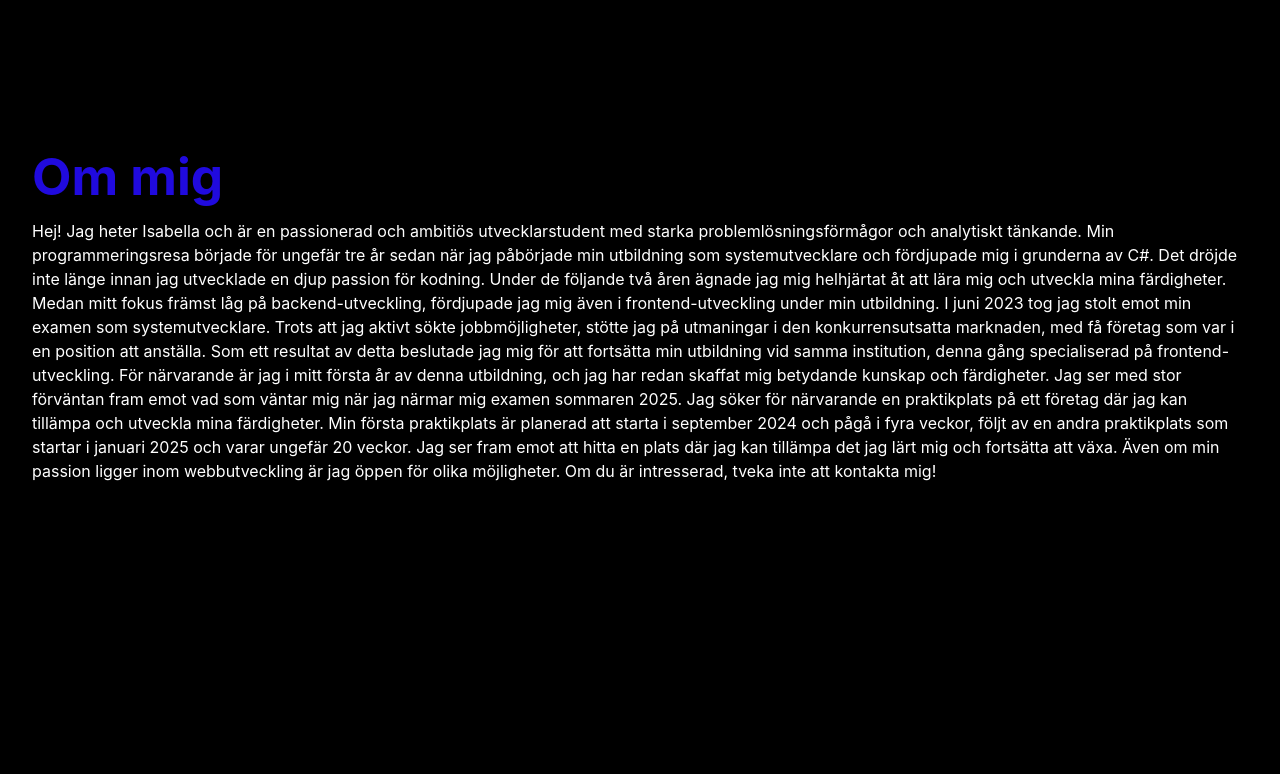
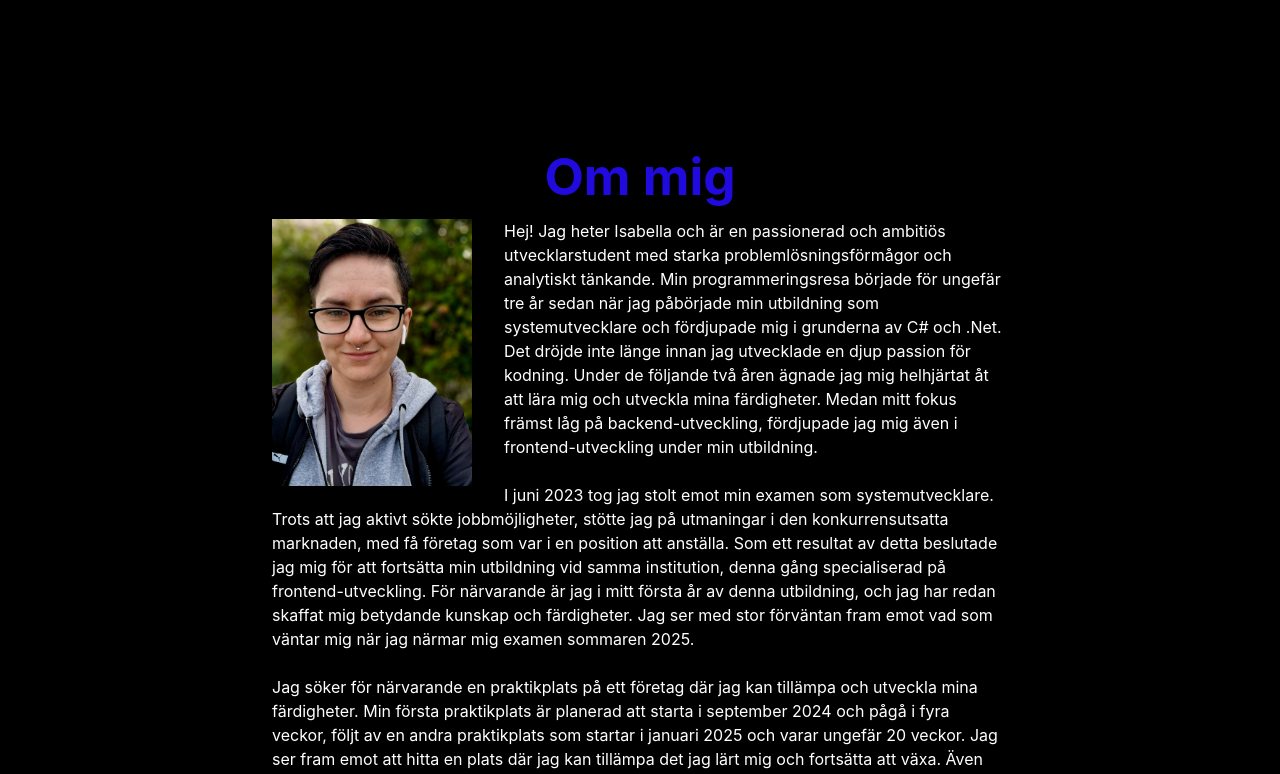
Before and after one commit to isabellaes/_portfolio, a React (Vite) app: page / in a window 1280 px wide. Shown: the part 740-1514 px from the top of the page. Built offline with nearby package versions, Linux system fonts and the light colour scheme.

Commit message:
update about - add img

```diff
--- a/src/components/about/About.tsx
+++ b/src/components/about/About.tsx
@@ -1,35 +1,43 @@
 import "./about.scss";
+import profilbild from "../../assets/profilbild.jpg";
 
 const About = () => {
   return (
     <div className="about">
       <h1>Om mig</h1>
+
       <p>
+        <img src={profilbild} alt="profil-bild" />
         Hej! Jag heter Isabella och är en passionerad och ambitiös
         utvecklarstudent med starka problemlösningsförmågor och analytiskt
         tänkande. Min programmeringsresa började för ungefär tre år sedan när
         jag påbörjade min utbildning som systemutvecklare och fördjupade mig i
-        grunderna av C#. Det dröjde inte länge innan jag utvecklade en djup
-        passion för kodning. Under de följande två åren ägnade jag mig
+        grunderna av C# och .Net. Det dröjde inte länge innan jag utvecklade en
+        djup passion för kodning. Under de följande två åren ägnade jag mig
         helhjärtat åt att lära mig och utveckla mina färdigheter. Medan mitt
         fokus främst låg på backend-utveckling, fördjupade jag mig även i
-        frontend-utveckling under min utbildning. I juni 2023 tog jag stolt emot
-        min examen som systemutvecklare. Trots att jag aktivt sökte
-        jobbmöjligheter, stötte jag på utmaningar i den konkurrensutsatta
-        marknaden, med få företag som var i en position att anställa. Som ett
-        resultat av detta beslutade jag mig för att fortsätta min utbildning vid
-        samma institution, denna gång specialiserad på frontend-utveckling. För
-        närvarande är jag i mitt första år av denna utbildning, och jag har
-        redan skaffat mig betydande kunskap och färdigheter. Jag ser med stor
-        förväntan fram emot vad som väntar mig när jag närmar mig examen
-        sommaren 2025. Jag söker för närvarande en praktikplats på ett företag
-        där jag kan tillämpa och utveckla mina färdigheter. Min första
-        praktikplats är planerad att starta i september 2024 och pågå i fyra
-        veckor, följt av en andra praktikplats som startar i januari 2025 och
-        varar ungefär 20 veckor. Jag ser fram emot att hitta en plats där jag
-        kan tillämpa det jag lärt mig och fortsätta att växa. Även om min
-        passion ligger inom webbutveckling är jag öppen för olika möjligheter.
-        Om du är intresserad, tveka inte att kontakta mig!
+        frontend-utveckling under min utbildning.
+        <br />
+        <br />
+        I juni 2023 tog jag stolt emot min examen som systemutvecklare. Trots
+        att jag aktivt sökte jobbmöjligheter, stötte jag på utmaningar i den
+        konkurrensutsatta marknaden, med få företag som var i en position att
+        anställa. Som ett resultat av detta beslutade jag mig för att fortsätta
+        min utbildning vid samma institution, denna gång specialiserad på
+        frontend-utveckling. För närvarande är jag i mitt första år av denna
+        utbildning, och jag har redan skaffat mig betydande kunskap och
+        färdigheter. Jag ser med stor förväntan fram emot vad som väntar mig när
+        jag närmar mig examen sommaren 2025.
+        <br />
+        <br />
+        Jag söker för närvarande en praktikplats på ett företag där jag kan
+        tillämpa och utveckla mina färdigheter. Min första praktikplats är
+        planerad att starta i september 2024 och pågå i fyra veckor, följt av en
+        andra praktikplats som startar i januari 2025 och varar ungefär 20
+        veckor. Jag ser fram emot att hitta en plats där jag kan tillämpa det
+        jag lärt mig och fortsätta att växa. Även om min passion ligger inom
+        webbutveckling är jag öppen för olika möjligheter. Om du är intresserad,
+        tveka inte att kontakta mig!
       </p>
     </div>
   );
--- a/src/components/about/about.scss
+++ b/src/components/about/about.scss
@@ -1,4 +1,13 @@
 .about {
-  min-height: 80vh;
+  img {
+    max-width: 200px;
+    float: left;
+    margin-right: 2em;
+  }
+  display: flex;
+  align-items: center;
+  flex-direction: column;
+  min-height: 100vh;
   padding: 1em;
+  max-width: 60vw;
 }
--- a/src/components/projects/container/container.scss
+++ b/src/components/projects/container/container.scss
@@ -3,7 +3,7 @@
   min-height: 80vh;
   gap: 4em;
   display: flex;
-  flex-direction: column;
+  flex-direction: row;
   justify-content: center;
   align-items: center;
 }
```
Also changed, not shown: src/assets/profilbild.jpg (added).
